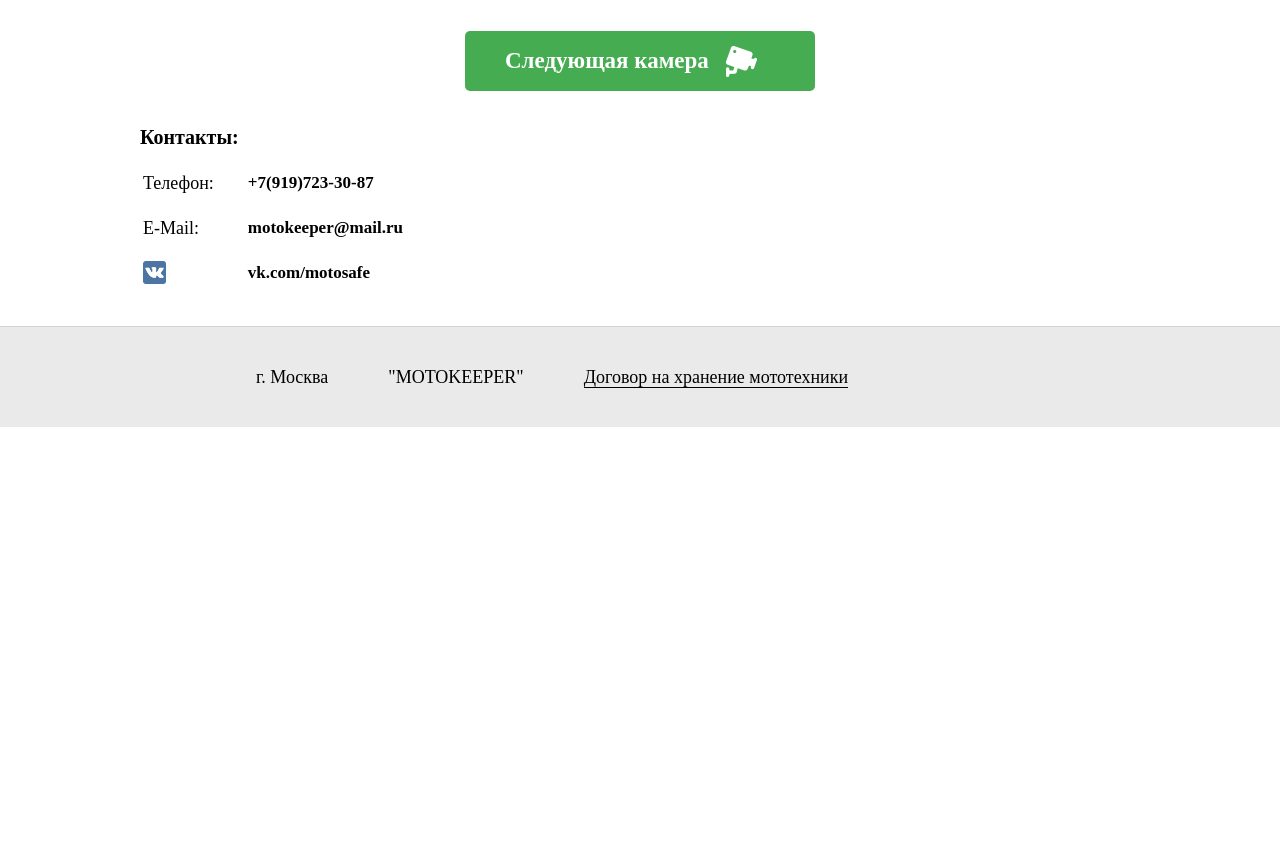
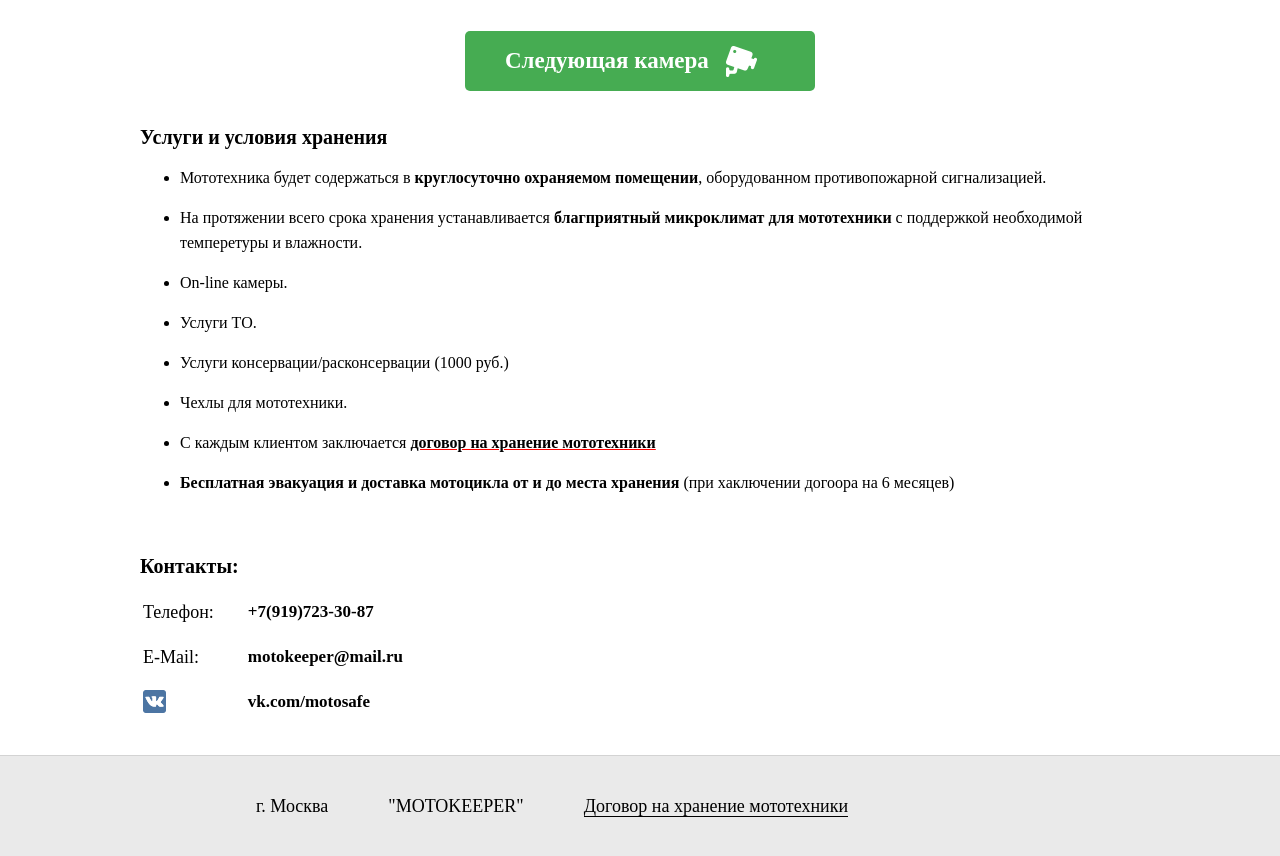
Before and after one commit to RSamokhin/motokeeper, a website: page web/src/jade/index.jade in a window 1280 px wide. Shown: the part 1920-2776 px from the top of the page. Before the commit the page ends 2347 px from the top, so only its background shows below. Drawn offline with nearby package versions, Linux system fonts and the light colour scheme; files that its build step writes are made by us from their sources; files whose address does not match are found by name.

Commit message:
services

```diff
--- a/web/src/jade/includes/content.jade
+++ b/web/src/jade/includes/content.jade
@@ -6,4 +6,5 @@ section(class='content')
     include ./saleship.jade
     hr(class='content-hr')
     include ./main-cameras.jade
+    include ./services.jade
     include ./contacts.jade
--- /dev/null
+++ b/web/src/jade/includes/services.jade
@@ -0,0 +1,11 @@
+div(class='services-container')
+    span(class='services-label') Услуги и условия хранения
+    ul(class='services__list')
+        li(class='services__list-item') Мототехника будет содержаться в <b>круглосуточно охраняемом помещении</b>, оборудованном противопожарной сигнализацией.
+        li(class='services__list-item') На протяжении всего срока хранения устанавливается <b>благприятный микроклимат для мототехники </b>с поддержкой необходимой темперетуры и влажности.
+        li(class='services__list-item') On-line камеры.
+        li(class='services__list-item') Услуги ТО.
+        li(class='services__list-item') Услуги консервации/расконсервации (1000 руб.)
+        li(class='services__list-item') Чехлы для мототехники.
+        li(class='services__list-item') С каждым клиентом заключается<b> <u>договор на хранение мототехники</u></b>
+        li(class='services__list-item') <b>Бесплатная эвакуация и доставка мотоцикла от и до места хранения</b> (при хаключении догоора на 6 месяцев)
--- a/web/src/style/partials/init.scss
+++ b/web/src/style/partials/init.scss
@@ -398,6 +398,27 @@ body {
         }
     }
 }
+.services {
+    &-container {
+        width: 100%;
+        margin-bottom: 60px;
+    }
+    &-label {
+        font-weight: bold;
+        font-size: 20px;
+        display: block;
+    }
+    &__list {
+        &-item {
+            line-height: 25px;
+            margin-bottom: 15px;
+        }
+        & u {
+            -moz-text-decoration-color: red;
+            text-decoration-color: red;
+        }
+    }
+}
 @mixin placeholder-mixin {
     color:black;
     font-size: 20px;
```
